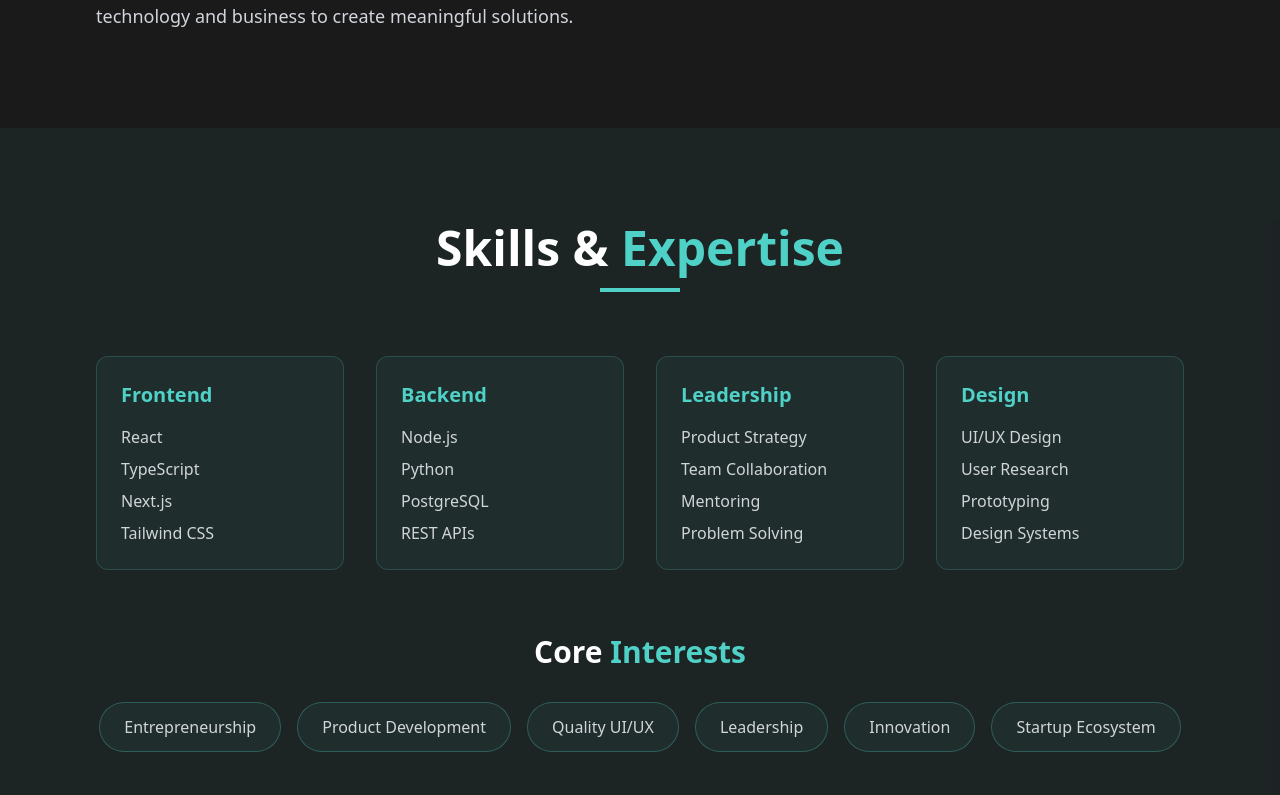
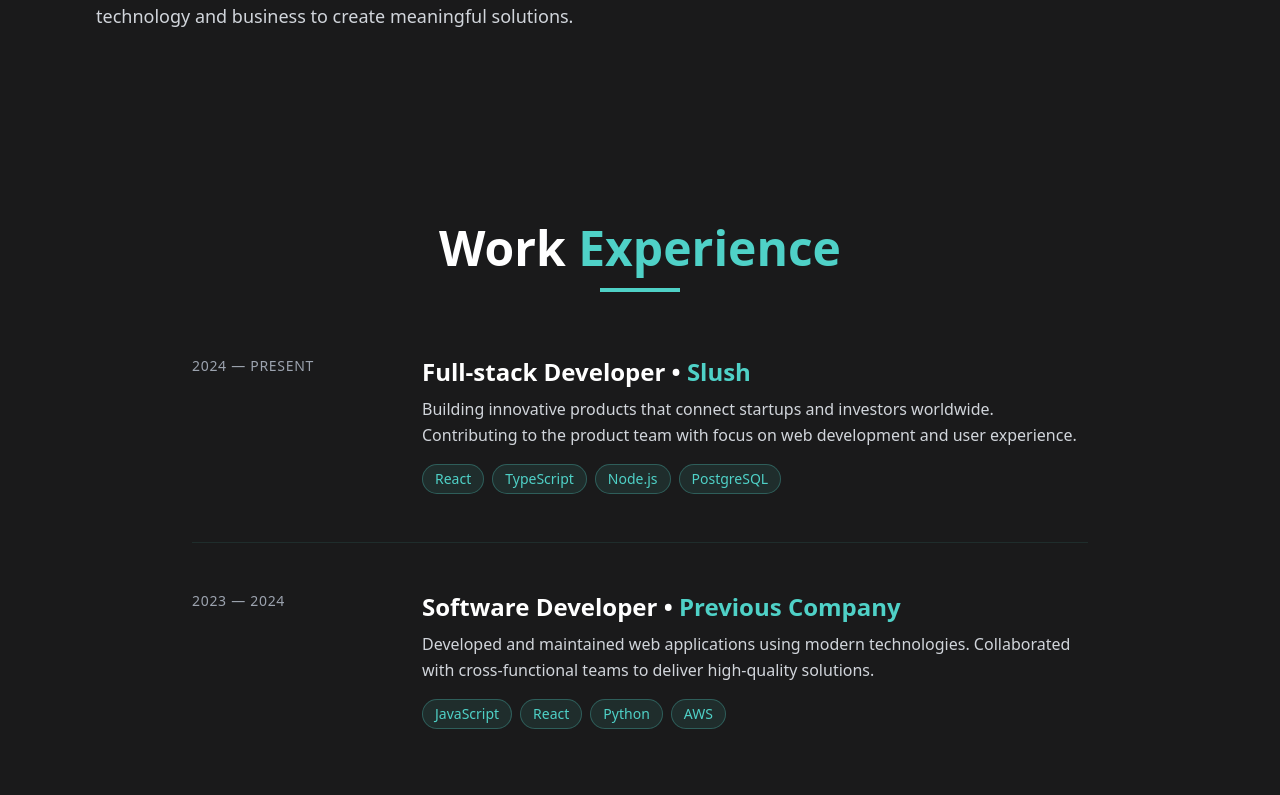
Before and after one commit to HenronenGIT/hmaronen-homepage, a React (Vite) app: page / in a window 1280 px wide. Shown: the part 1305-2100 px from the top of the page. Built offline with nearby package versions, Linux system fonts and the light colour scheme.

Commit message:
Add work experience section
Adds a new work experience section to the homepage, designed to be easily expandable.

```diff
--- /dev/null
+++ b/src/components/WorkExperience.tsx
@@ -0,0 +1,91 @@
+
+import React from 'react';
+
+interface WorkExperienceItem {
+  period: string;
+  title: string;
+  company: string;
+  description: string;
+  technologies: string[];
+}
+
+const WorkExperience = () => {
+  const experiences: WorkExperienceItem[] = [
+    {
+      period: "2024 — PRESENT",
+      title: "Full-stack Developer",
+      company: "Slush",
+      description: "Building innovative products that connect startups and investors worldwide. Contributing to the product team with focus on web development and user experience.",
+      technologies: ["React", "TypeScript", "Node.js", "PostgreSQL"]
+    },
+    {
+      period: "2023 — 2024",
+      title: "Software Developer",
+      company: "Previous Company",
+      description: "Developed and maintained web applications using modern technologies. Collaborated with cross-functional teams to deliver high-quality solutions.",
+      technologies: ["JavaScript", "React", "Python", "AWS"]
+    }
+  ];
+
+  return (
+    <section className="py-24 px-6 md:px-12 lg:px-24">
+      <div className="max-w-4xl mx-auto">
+        <div className="space-y-16">
+          <div className="text-center space-y-4">
+            <h2 className="text-4xl md:text-5xl font-bold">
+              Work <span style={{ color: '#4FD1C7' }}>Experience</span>
+            </h2>
+            <div className="w-20 h-1 mx-auto" style={{ backgroundColor: '#4FD1C7' }}></div>
+          </div>
+
+          <div className="space-y-12">
+            {experiences.map((experience, index) => (
+              <div key={index} className="group">
+                <div className="grid grid-cols-1 md:grid-cols-4 gap-6">
+                  <div className="md:col-span-1">
+                    <p className="text-sm font-medium text-gray-400 uppercase tracking-wider">
+                      {experience.period}
+                    </p>
+                  </div>
+
+                  <div className="md:col-span-3 space-y-4">
+                    <div className="space-y-2">
+                      <h3 className="text-xl md:text-2xl font-bold text-white group-hover:opacity-80 transition-opacity">
+                        {experience.title} • <span style={{ color: '#4FD1C7' }}>{experience.company}</span>
+                      </h3>
+                      <p className="text-gray-300 leading-relaxed">
+                        {experience.description}
+                      </p>
+                    </div>
+
+                    <div className="flex flex-wrap gap-2">
+                      {experience.technologies.map((tech, techIndex) => (
+                        <span
+                          key={techIndex}
+                          className="px-3 py-1 text-sm rounded-full border transition-all duration-300 hover:scale-105"
+                          style={{
+                            backgroundColor: 'rgba(79, 209, 199, 0.1)',
+                            borderColor: 'rgba(79, 209, 199, 0.3)',
+                            color: '#4FD1C7'
+                          }}
+                        >
+                          {tech}
+                        </span>
+                      ))}
+                    </div>
+                  </div>
+                </div>
+
+                {index < experiences.length - 1 && (
+                  <div className="mt-12 border-b" style={{ borderColor: 'rgba(79, 209, 199, 0.1)' }}></div>
+                )}
+              </div>
+            ))}
+          </div>
+        </div>
+      </div>
+    </section>
+  );
+};
+
+export default WorkExperience;
--- a/src/pages/Index.tsx
+++ b/src/pages/Index.tsx
@@ -2,6 +2,7 @@
 import React from 'react';
 import Hero from '../components/Hero';
 import About from '../components/About';
+import WorkExperience from '../components/WorkExperience';
 import Skills from '../components/Skills';
 
 const Index = () => {
@@ -9,6 +10,7 @@ const Index = () => {
     <div className="min-h-screen text-white overflow-x-hidden" style={{ backgroundColor: '#1A1A1B' }}>
       <Hero />
       <About />
+      <WorkExperience />
       <Skills />
     </div>
   );
```
